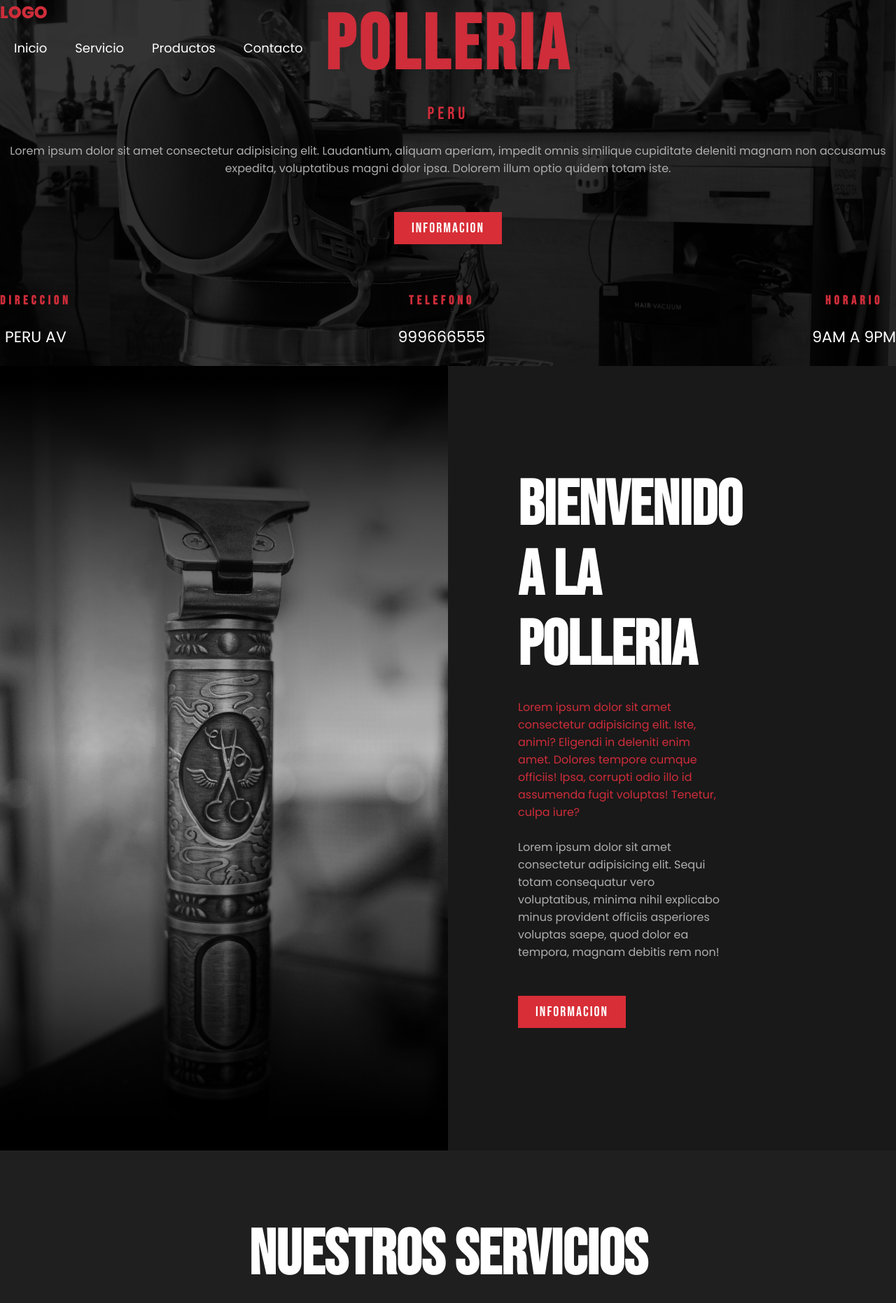
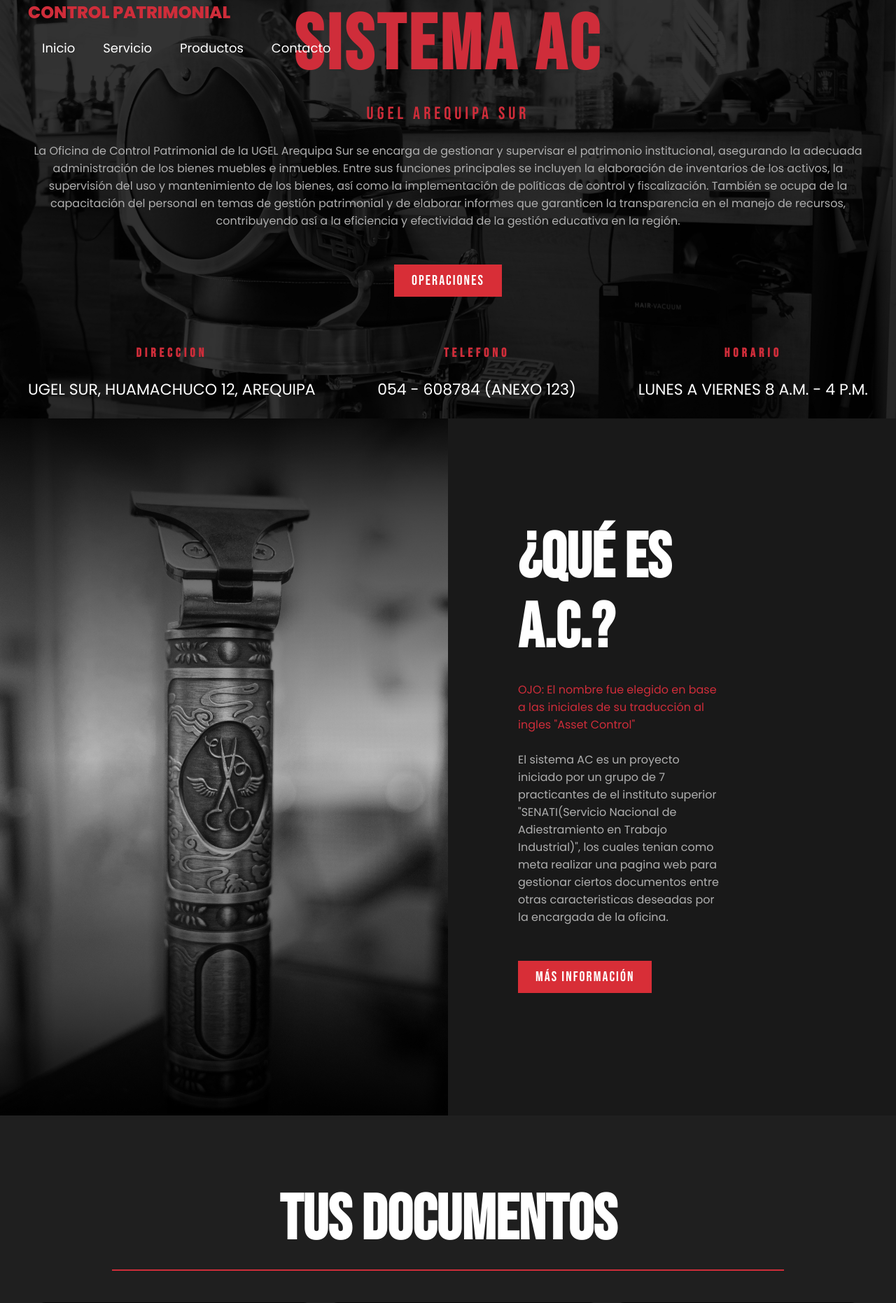
Before and after one commit to RodrigoPGM1/A.C-Asset-Control-, a PHP site: page /paginaweb/index.html in a window 1280 px wide. Shown: the top 1862 px of the page at 70% size. Run offline with PHP 8.4, Linux system fonts and the light colour scheme.

Commit message:
27/09/2024
CSS DE EL INICIO

```diff
--- a/Pagina AC/paginaweb/index.html
+++ b/Pagina AC/paginaweb/index.html
@@ -3,162 +3,143 @@
 <head>
     <meta charset="UTF-8">
     <meta name="viewport" content="width=device-width, initial-scale=1.0">
-    <title>Polleria</title>
+    <title>Sistema AC</title>
     <link rel="stylesheet" href="style.css">
 </head>
 <body>
 
     <header class="header">
-
-        <div class="menu conatiner">
-
-            <a href="#" class="logo">Logo</a>
+        <div class="menu container">
+            <a href="#" class="logo">Control Patrimonial</a>
             <input type="checkbox" id="menu">
             <label for="menu">
-                <img src="images/menu.png"class="menu-icono" alt="">
+                <img src="images/menu.png" class="menu-icono" alt="">
             </label>
-        <nav class="navbar">
-            <ul>
-                <li><a href="#">Inicio</a></li>
-                <li><a href="#">Servicio</a></li>
-                <li><a href="#">Productos</a></li>
-                <li><a href="#">Contacto</a></li>
-            </ul>
-        </nav>
-
+            <nav class="navbar">
+                <ul>
+                    <li><a href="#">Inicio</a></li>
+                    <li><a href="#">Servicio</a></li>
+                    <li><a href="#">Productos</a></li>
+                    <li><a href="#">Contacto</a></li>
+                </ul>
+            </nav>
         </div>
 
-        <div class=" header-content conatiner">
-
+        <div class="header-content container">
             <div class="header-txt">
-                <h1>Polleria</h1>
-            <span>Peru</span>
-            <p>
-                Lorem ipsum dolor sit amet consectetur adipisicing elit. Laudantium, aliquam aperiam, impedit omnis similique cupiditate deleniti magnam non accusamus expedita, voluptatibus magni dolor ipsa. Dolorem illum optio quidem totam iste.
-            </p>
-            <a href="#" class="btn-1">Informacion</a>
-
+                <h1>Sistema AC</h1>
+                <span>Ugel Arequipa sur</span>
+                <p>La Oficina de Control Patrimonial de la UGEL Arequipa Sur se encarga de gestionar y supervisar el patrimonio institucional, asegurando la adecuada administración de
+                   los bienes muebles e inmuebles.
+                   Entre sus funciones principales se incluyen la elaboración de inventarios de los activos, la supervisión del uso y mantenimiento de los
+                   bienes, así como la implementación de políticas de control y fiscalización. También se ocupa de la capacitación del personal en temas de gestión patrimonial y de elaborar
+                   informes que garanticen la transparencia en el manejo de recursos, contribuyendo así a la eficiencia y efectividad de la gestión educativa en la región.</p>
+                <a href="#" class="btn-1">Operaciones</a>
             </div>
             <div class="header-dir">
                 <div class="dir">
                     <h3>Direccion</h3>
-                    <p>Peru AV </p>
+                    <p>Ugel Sur, Huamachuco 12, Arequipa </p>
                 </div>
                 <div class="dir">
-                    <h3>telefono</h3>
-                    <p>999666555</p>
+                    <h3>Telefono</h3>
+                    <p>054 - 608784 (Anexo 123)</p>
                 </div>
                 <div class="dir">
                     <h3>Horario</h3>
-                    <p>9am a 9pm </p>
+                    <p>Lunes a viernes 8 a.m. - 4 p.m.</p>
                 </div>
             </div>
         </div>
     </header>
 
     <section class="welcome">
-
         <div class="welcome-1"></div>
-
         <div class="welcome-2">
-
-            <h2>Bienvenido a la polleria</h2>
-
+            <h2>¿Qué es A.C.?</h2>
             <p class="b1">
-                Lorem ipsum dolor sit amet consectetur adipisicing elit. Iste, animi? Eligendi in deleniti enim amet. Dolores tempore cumque officiis! Ipsa, corrupti odio illo id assumenda fugit voluptas! Tenetur, culpa iure?
+                OJO: El nombre fue elegido en base a las iniciales de su traducción al ingles "Asset Control"
             </p>
-
             <p>
-                Lorem ipsum dolor sit amet consectetur adipisicing elit. Sequi totam consequatur vero voluptatibus, minima nihil explicabo minus provident officiis asperiores voluptas saepe, quod dolor ea tempora, magnam debitis rem non!
+                El sistema AC es un proyecto iniciado por un grupo de 7 practicantes de el instituto superior "SENATI(Servicio Nacional de Adiestramiento en Trabajo Industrial)",
+                los cuales tenian como meta realizar una pagina web para gestionar ciertos documentos entre otras caracteristicas deseadas por la encargada de la oficina.
             </p>
-
-            <a href="#" class="btn-1">Informacion</a>
+            <a href="#" class="btn-1">Más Información</a>
+        </div>
+    </section>
+    <style>
+        body {
+            background-color: #1f1f1f;
+            color: white;
+            font-family: 'Poppins', sans-serif;
+        }
+        .line-container {
+            display: flex;
+            justify-content: center;
+            margin: 20px 0;
+        }
+        .centered-line {
+            border: 0;
+            height: 2px;
+            background-color: #cf2d3a;
+            width: 80%;
+        }
+    </style>
+    <main class="services container">
+        <div class="servicies-txt">
+            <h2>Tus documentos</h2>
+            <div class="line-container">
+                <hr class="centered-line">
+            </div>
 
         </div>
-    </section>
-
-    <main class="services conatiner">
-
-        <div class="servicies-txt">
-            <h2>Nuestros servicios</h2>
-            <hr>
-            <p>
-                Lorem ipsum dolor sit amet, consectetur adipisicing elit. Modi, perspiciatis corporis dolore rerum tenetur ratione expedita a voluptas numquam illum voluptatibus, eveniet sed accusantium rem exercitationem et minus ipsa repellat.
-            </p>
-        </div>
-
         <div class="services-group">
-
             <div class="services-1">
-
                 <img src="images/i1.svg" alt="">
-                <h3>Servicio 1</h3>
+                <h3>Mira tus documentos</h3>
                 <p>
-                    Lorem ipsum dolor sit amet consectetur adipisicing elit. Unde, sit autem eligendi fugiat quisquam culpa beatae aliquid minima a praesentium quaerat est maiores quibusdam velit facilis eaque doloremque, doloribus molestiae?
+                    Revisa fácilmente tus documentos antiguos y actuales en un solo lugar.
+                    Nuestra plataforma te permite observar el historial completo de tus archivos, brindándote acceso rápido a la información que necesitas, cuando la necesitas.
                 </p>
-                <a href="#">Saber mas</a>
+                <a href="#">¡Vamos!</a>
             </div>
-
             <div class="services-1">
-
                 <img src="images/i2.svg" alt="">
-                <h3>Servicio 2</h3>
+                <h3>Sube tus documentos</h3>
                 <p>
-                    Lorem ipsum dolor sit amet consectetur adipisicing elit. Unde, sit autem eligendi fugiat quisquam culpa beatae aliquid minima a praesentium quaerat est maiores quibusdam velit facilis eaque doloremque, doloribus molestiae?
+                    Sube y almacena tus documentos de manera segura y organizada.
+                    Nuestra plataforma facilita la carga rápida de tus archivos, asegurando que toda tu información esté centralizada y siempre disponible cuando la necesites.
                 </p>
-                <a href="#">Saber mas</a>
+                <a href="#">¡Vamos!</a>
             </div>
-
             <div class="services-1">
-
                 <img src="images/i3.svg" alt="">
-                <h3>Servicio 3</h3>
+                <h3>Pendientes</h3>
                 <p>
-                    Lorem ipsum dolor sit amet consectetur adipisicing elit. Unde, sit autem eligendi fugiat quisquam culpa beatae aliquid minima a praesentium quaerat est maiores quibusdam velit facilis eaque doloremque, doloribus molestiae?
+                    Es hora de terminar tus pendientes. Mantente al día con tus tareas y asegúrate de cerrar esos asuntos importantes.
+                    No dejes nada para después, ¡toma acción ahora y completa lo que está pendiente!
                 </p>
-                <a href="#">Saber mas</a>
+                <a href="#">¡Vamos!</a>
             </div>
         </div>
-        <a href="#" class="btn-1">Informacion</a>
+        <a href="#" class="btn-1">Inicio</a>
     </main>
 
     <section class="prices">
         <div class="prices-1">
-
-            <h2>Lista de precios</h2>
-
-            <p>Lorem, ipsum dolor sit amet consectetur adipisicing elit. Eius quos minima ab, fugit praesentium architecto mollitia vero aliquam qui non doloremque fuga! Tempora dolores mollitia cumque magni. Nemo, tenetur unde.</p>
-
-            <table>
-                <tbody>
-                    <tr>
-                        <th>Corte</th>
-                        <td>$180</td>
-                    </tr>
-                    <tr>
-                        <th>tinte</th>
-                        <td>$530</td>
-                    </tr>
-                    <tr>
-                        <th>A domicilio</th>
-                        <td>$1000</td>
-                    </tr>
-                </tbody>
-            </table>
-            <a href="#">Informacion</a>
+            <h2>Control Patrimonial</h2>
+            <p>La oficina es fundamental para la sostenibilidad del patrimonio educativo, contribuyendo a que estudiantes y docentes cuenten con los recursos necesarios para su desarrollo.
+                A través de una gestión efectiva, la Oficina de Control Patrimonial promueve la transparencia institucional y ayuda a optimizar el uso de recursos en el contexto educativo,
+                enfrentando desafíos como la falta de capacitación y recursos limitados.
+                Su labor es esencial para mejorar la calidad educativa y asegurar que el patrimonio público se administre de manera responsable.</p>
+                <a href="#" class="btn-1">Ir al inicio</a>
         </div>
-
         <div class="prices-2"></div>
-
     </section>
 
-
-
     <footer>
-
         <div class="footer-bg">
-            <h2>Reserva una cita</h2>
-
+            <h2>¿Cómo llegar?</h2>
             <form>
                 <div class="campo-1">
                     <input class="campo" type="text" placeholder="Nombre">
@@ -172,15 +153,11 @@
                 <input type="submit" value="Enviar" class="btn-1">
             </form>
         </div>
-
         <div class="footer-txt">
             <p>
-                lorem ipsum dolor sit, amet consectetur
+                Hecho por: Elvis Huamani Condori
             </p>
-
         </div>
-
     </footer>
-
 </body>
 </html>
--- a/Pagina AC/paginaweb/style.css
+++ b/Pagina AC/paginaweb/style.css
@@ -88,6 +88,7 @@ body {
     color: #cf2d3a;
     margin-bottom: 15px;
 }
+
 
 .header-txt span {
     font-size: 25px;
@@ -343,6 +344,7 @@ textarea {
     background-color: #070707;
 }
 
+
 @media(max-width:991px) {
     .menu{
         padding: 20px;
```
